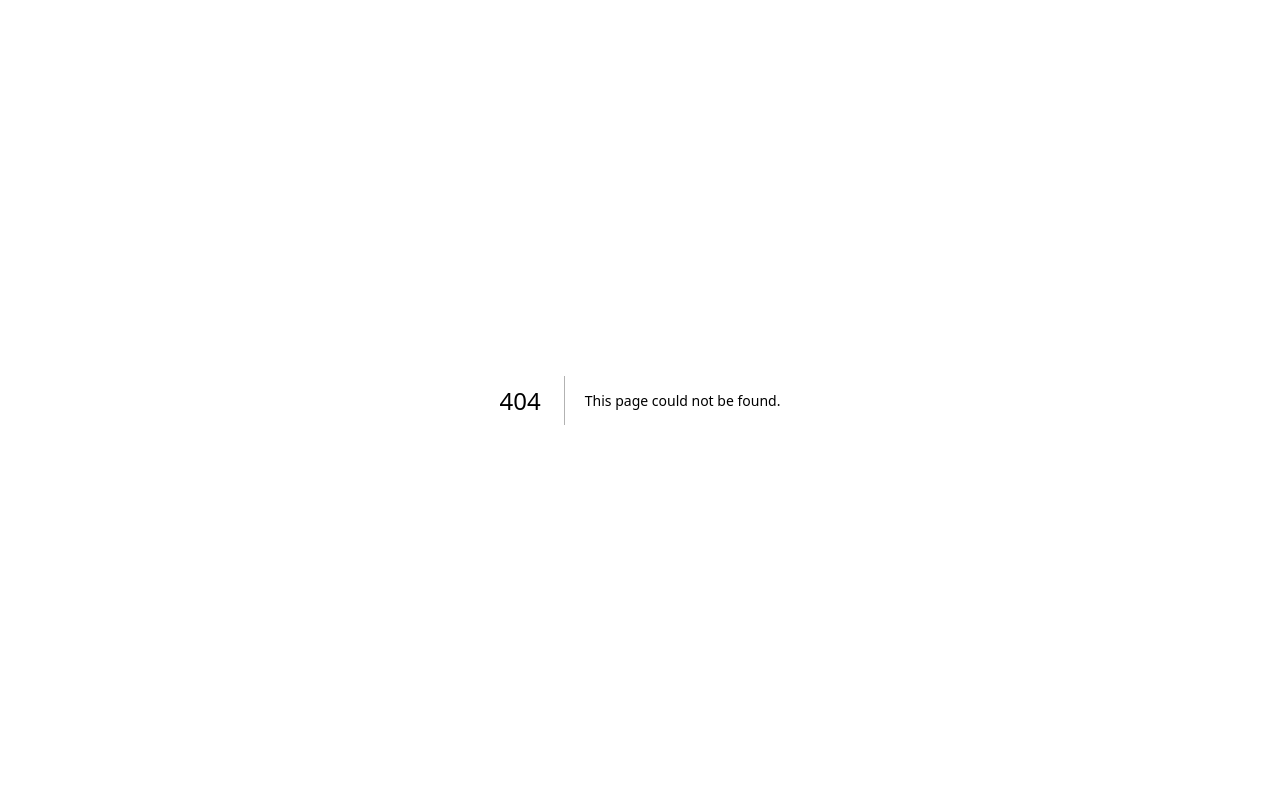
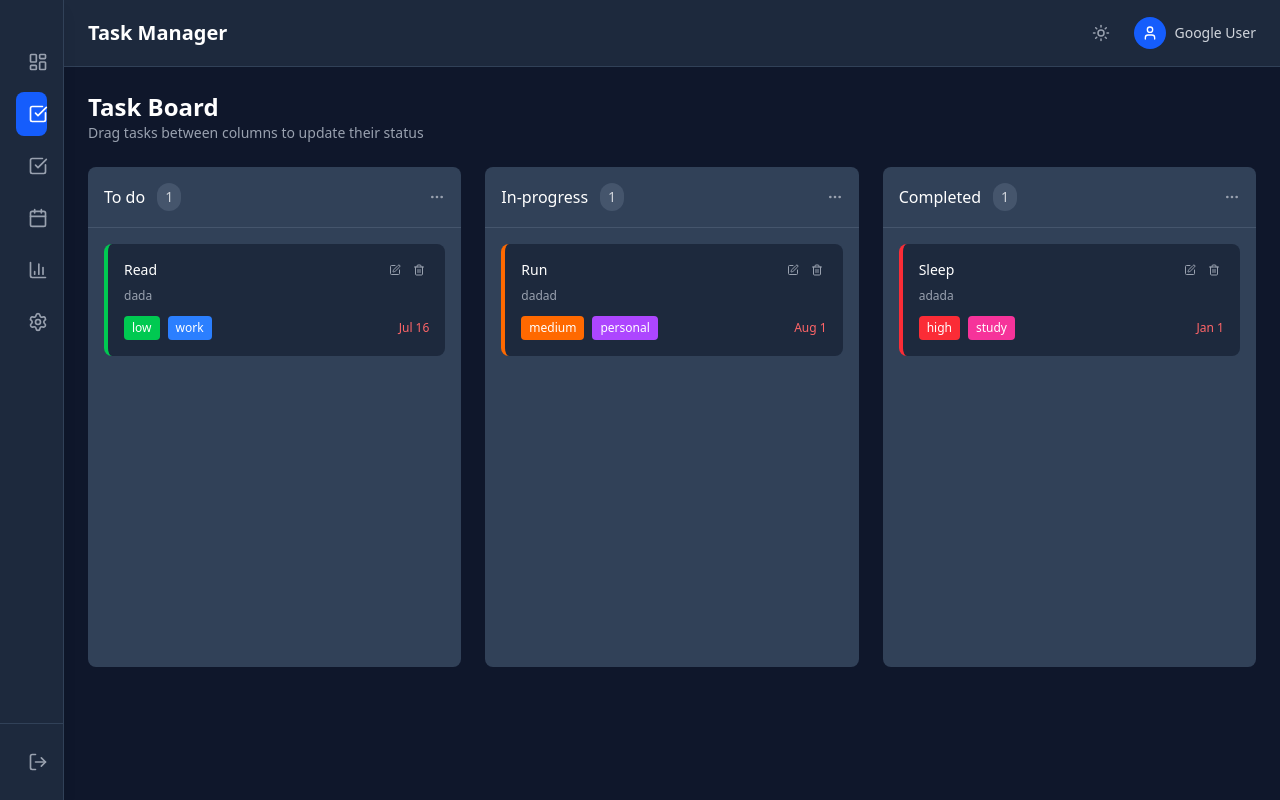
Before and after one commit to Yunmengheng/Taskov, a Next.js app: page /KanbanView in a window 1280 px wide. Before the commit this address had no page. Built offline with nearby package versions, Linux system fonts and the light colour scheme.

Commit message:
Drag and Drop Feature

```diff
--- /dev/null
+++ b/app/KanbanView/page.tsx
@@ -0,0 +1,25 @@
+import React from 'react';
+import DashboardLayout from '@/components/layout/DashboardLayout';
+import KanbanBoard from '@/components/kanban/KanbanBoard';
+
+const KanbanView: React.FC = () => {
+  return (
+    <DashboardLayout>
+      <div className="h-full flex flex-col">
+        <div className="mb-6">
+          <h1 className="text-2xl font-bold text-white">
+            Task Board
+          </h1>
+          <p className="text-sm text-gray-400">
+            Drag tasks between columns to update their status
+          </p>
+        </div>
+        <div className="flex-1">
+          <KanbanBoard />
+        </div>
+      </div>
+    </DashboardLayout>
+  );
+};
+
+export default KanbanView;
--- /dev/null
+++ b/components/kanban/KanbanBoard.tsx
@@ -0,0 +1,240 @@
+"use client";
+
+import React from "react";
+import { useTask, type Task } from "@/contexts/TaskContext";
+import { DragDropContext, Droppable, Draggable, DropResult } from "@hello-pangea/dnd";
+import { MoreHorizontal, Edit, Trash2 } from "lucide-react";
+
+type KanbanStatus = "todo" | "inProgress" | "completed";
+
+interface KanbanColumn {
+  id: KanbanStatus;
+  title: string;
+  count: number;
+}
+
+const KanbanBoard: React.FC = () => {
+  const { tasks, updateTask, deleteTask, addTask } = useTask();
+
+  // Add sample tasks if none exist
+  React.useEffect(() => {
+    if (tasks.length === 0) {
+      // Add sample tasks
+      const task1 = addTask({
+        title: "Read",
+        description: "dada",
+        priority: "low",
+        category: "work",
+        dueDate: "2025-07-16T14:02:00.000Z"
+      });
+
+      const task2 = addTask({
+        title: "Run",
+        description: "dadad",
+        priority: "medium",
+        category: "personal",
+        dueDate: "2025-08-01T12:01:00.000Z"
+      });
+
+      const task3 = addTask({
+        title: "Sleep",
+        description: "adada",
+        priority: "high",
+        category: "study",
+        dueDate: "2025-01-01T10:01:00.000Z"
+      });
+
+      // Set one task to completed and one to in progress
+      setTimeout(() => {
+        updateTask(task3.id, { completed: true });
+        updateTask(task2.id, { inProgress: true });
+      }, 100);
+    }
+  }, [tasks.length, addTask, updateTask]);
+
+  // Group tasks by status
+  const getTasksByStatus = (status: KanbanStatus) => {
+    switch (status) {
+      case "todo":
+        return tasks.filter(task => !task.completed && !task.inProgress);
+      case "inProgress":
+        return tasks.filter(task => !task.completed && task.inProgress);
+      case "completed":
+        return tasks.filter(task => task.completed);
+      default:
+        return [];
+    }
+  };
+
+  const columns: KanbanColumn[] = [
+    {
+      id: "todo",
+      title: "To do",
+      count: getTasksByStatus("todo").length,
+    },
+    {
+      id: "inProgress",
+      title: "In-progress",
+      count: getTasksByStatus("inProgress").length,
+    },
+    {
+      id: "completed",
+      title: "Completed",
+      count: getTasksByStatus("completed").length,
+    },
+  ];
+
+  const moveTask = (taskId: string, newStatus: KanbanStatus) => {
+    const updates: Partial<Task> = {};
+
+    switch (newStatus) {
+      case "todo":
+        updates.completed = false;
+        updates.inProgress = false;
+        break;
+      case "inProgress":
+        updates.completed = false;
+        updates.inProgress = true;
+        break;
+      case "completed":
+        updates.completed = true;
+        updates.inProgress = false;
+        break;
+    }
+
+    updateTask(taskId, updates);
+  };
+
+  const onDragEnd = (result: DropResult) => {
+    const { destination, source, draggableId } = result;
+
+    if (!destination) return;
+    if (destination.droppableId === source.droppableId && destination.index === source.index) return;
+
+    const taskId = draggableId;
+    const newStatus = destination.droppableId as KanbanStatus;
+
+    moveTask(taskId, newStatus);
+  };
+
+  const formatDate = (dateString: string) => {
+    return new Date(dateString).toLocaleDateString("en-US", {
+      month: "short",
+      day: "numeric",
+    });
+  };
+
+  const priorityStyles: { [key: string]: string } = {
+    low: "bg-green-500 text-white",
+    medium: "bg-orange-500 text-white",
+    high: "bg-red-500 text-white",
+  };
+
+  const categoryStyles: { [key: string]: string } = {
+    work: "bg-blue-500 text-white",
+    personal: "bg-purple-500 text-white",
+    study: "bg-pink-500 text-white",
+  };
+
+  return (
+    <DragDropContext onDragEnd={onDragEnd}>
+      <div className="flex gap-6 h-full">
+        {columns.map((column) => (
+          <div key={column.id} className="flex-1 bg-slate-700 rounded-lg min-h-[500px]">
+            {/* Column Header */}
+            <div className="flex items-center justify-between p-4 border-b border-slate-600">
+              <div className="flex items-center gap-3">
+                <h3 className="font-medium text-white">{column.title}</h3>
+                <span className="bg-slate-600 text-gray-300 text-sm px-2 py-1 rounded-full">
+                  {column.count}
+                </span>
+              </div>
+              <button className="text-gray-400 hover:text-white">
+                <MoreHorizontal size={16} />
+              </button>
+            </div>
+
+            {/* Column Content */}
+            <Droppable droppableId={column.id}>
+              {(provided, snapshot) => (
+                <div
+                  ref={provided.innerRef}
+                  {...provided.droppableProps}
+                  className={`p-4 min-h-[400px] transition-colors ${
+                    snapshot.isDraggingOver ? "bg-slate-600/50" : ""
+                  }`}
+                >
+                  <div className="space-y-3">
+                    {getTasksByStatus(column.id).map((task, index) => (
+                      <Draggable key={task.id} draggableId={task.id} index={index}>
+                        {(provided, snapshot) => (
+                          <div
+                            ref={provided.innerRef}
+                            {...provided.draggableProps}
+                            {...provided.dragHandleProps}
+                            className={`bg-slate-800 rounded-lg p-4 cursor-grab active:cursor-grabbing transition-all ${
+                              snapshot.isDragging ? "shadow-lg rotate-2 scale-105" : "hover:bg-slate-750"
+                            } ${
+                              task.priority === "high" ? "border-l-4 border-red-500" :
+                              task.priority === "medium" ? "border-l-4 border-orange-500" :
+                              task.priority === "low" ? "border-l-4 border-green-500" : ""
+                            }`}
+                          >
+                            <div className="flex items-start justify-between mb-2">
+                              <h4 className="font-medium text-white text-sm">{task.title}</h4>
+                              <div className="flex items-center gap-1">
+                                <button className="text-gray-400 hover:text-white p-1">
+                                  <Edit size={12} />
+                                </button>
+                                <button
+                                  onClick={() => deleteTask(task.id)}
+                                  className="text-gray-400 hover:text-red-400 p-1"
+                                >
+                                  <Trash2 size={12} />
+                                </button>
+                              </div>
+                            </div>
+
+                            {task.description && (
+                              <p className="text-gray-400 text-xs mb-3 line-clamp-2">
+                                {task.description}
+                              </p>
+                            )}
+
+                            <div className="flex items-center justify-between">
+                              <div className="flex items-center gap-2">
+                                {task.priority && (
+                                  <span className={`text-xs px-2 py-1 rounded ${priorityStyles[task.priority] || 'bg-gray-600'}`}>
+                                    {task.priority}
+                                  </span>
+                                )}
+                                {task.category && (
+                                  <span className={`text-xs px-2 py-1 rounded ${categoryStyles[task.category] || 'bg-gray-600'}`}>
+                                    {task.category}
+                                  </span>
+                                )}
+                              </div>
+
+                              {task.dueDate && (
+                                <span className="text-xs text-red-400">
+                                  {formatDate(task.dueDate)}
+                                </span>
+                              )}
+                            </div>
+                          </div>
+                        )}
+                      </Draggable>
+                    ))}
+                  </div>
+                  {provided.placeholder}
+                </div>
+              )}
+            </Droppable>
+          </div>
+        ))}
+      </div>
+    </DragDropContext>
+  );
+};
+
+export default KanbanBoard;
--- a/components/layout/Sidebar.tsx
+++ b/components/layout/Sidebar.tsx
@@ -39,7 +39,13 @@ const Sidebar: React.FC<SidebarProps> = ({ isCollapsed = false, onToggle }) => {
     },
     {
       icon: <CheckSquare size={20} />,
-      label: "Tasks",
+      label: "Task Board",
+      href: "/KanbanView",
+      active: pathname === "/KanbanView"
+    },
+    {
+      icon: <CheckSquare size={20} />,
+      label: "List View",
       href: "/tasks",
       active: pathname === "/tasks"
     },
@@ -48,12 +54,6 @@ const Sidebar: React.FC<SidebarProps> = ({ isCollapsed = false, onToggle }) => {
       label: "Calendar",
       href: "/calendar",
       active: pathname === "/calendar"
-    },
-    {
-      icon: <FileText size={20} />,
-      label: "Notes",
-      href: "/notes",
-      active: pathname === "/notes"
     },
     {
       icon: <BarChart3 size={20} />,
--- a/contexts/TaskContext.tsx
+++ b/contexts/TaskContext.tsx
@@ -10,6 +10,7 @@ export type Task = {
   title: string;
   description?: string;
   completed: boolean;
+  inProgress?: boolean;
   createdAt: string; // ISO string
   dueDate?: string | null; // ISO string or null
   priority?: Priority;
--- a/package.json
+++ b/package.json
@@ -9,6 +9,7 @@
     "lint": "next lint"
   },
   "dependencies": {
+    "@hello-pangea/dnd": "^18.0.1",
     "@heroicons/react": "^2.2.0",
     "lucide-react": "^0.537.0",
     "next": "15.4.6",
```
Also changed, not shown: components/kanban/kanban-animations.css (added), 1 other file (tests, documents, lock files or other folders).
